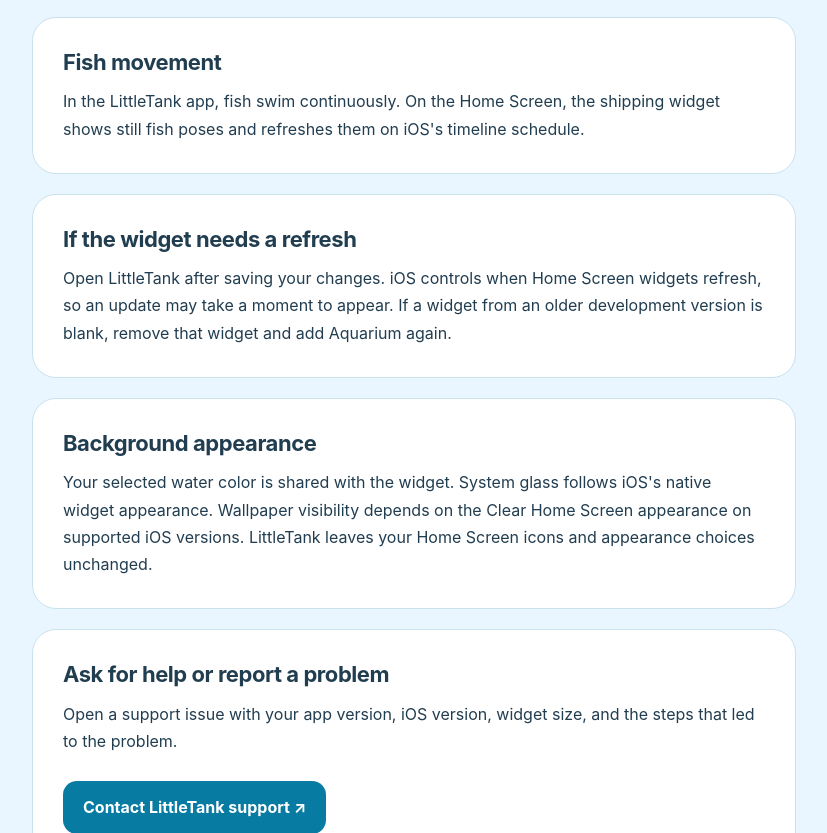
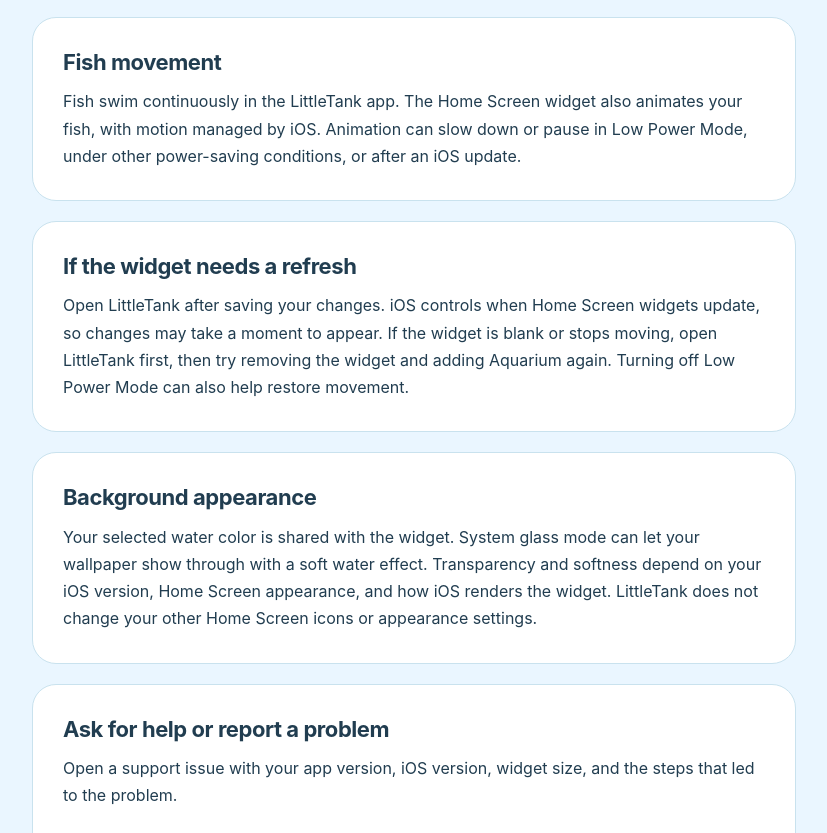
Before and after one commit to casstao1/littletank-site, a plain HTML site: page support/index.html in a window 1280 px wide. Shown: the part 680-1513 px from the top of the page, without its empty margins (226-1053 px from the left). Drawn offline with Linux system fonts and the light colour scheme.

Commit message:
Update aquarium widget movement and glass support guidance

```diff
--- a/support/index.html
+++ b/support/index.html
@@ -24,15 +24,15 @@
     </section>
     <section>
       <h2>Fish movement</h2>
-      <p>In the LittleTank app, fish swim continuously. On the Home Screen, the shipping widget shows still fish poses and refreshes them on iOS's timeline schedule.</p>
+      <p>Fish swim continuously in the LittleTank app. The Home Screen widget also animates your fish, with motion managed by iOS. Animation can slow down or pause in Low Power Mode, under other power-saving conditions, or after an iOS update.</p>
     </section>
     <section>
       <h2>If the widget needs a refresh</h2>
-      <p>Open LittleTank after saving your changes. iOS controls when Home Screen widgets refresh, so an update may take a moment to appear. If a widget from an older development version is blank, remove that widget and add Aquarium again.</p>
+      <p>Open LittleTank after saving your changes. iOS controls when Home Screen widgets update, so changes may take a moment to appear. If the widget is blank or stops moving, open LittleTank first, then try removing the widget and adding Aquarium again. Turning off Low Power Mode can also help restore movement.</p>
     </section>
     <section>
       <h2>Background appearance</h2>
-      <p>Your selected water color is shared with the widget. System glass follows iOS's native widget appearance. Wallpaper visibility depends on the Clear Home Screen appearance on supported iOS versions. LittleTank leaves your Home Screen icons and appearance choices unchanged.</p>
+      <p>Your selected water color is shared with the widget. System glass mode can let your wallpaper show through with a soft water effect. Transparency and softness depend on your iOS version, Home Screen appearance, and how iOS renders the widget. LittleTank does not change your other Home Screen icons or appearance settings.</p>
     </section>
     <section class="contact">
       <h2>Ask for help or report a problem</h2>
```
